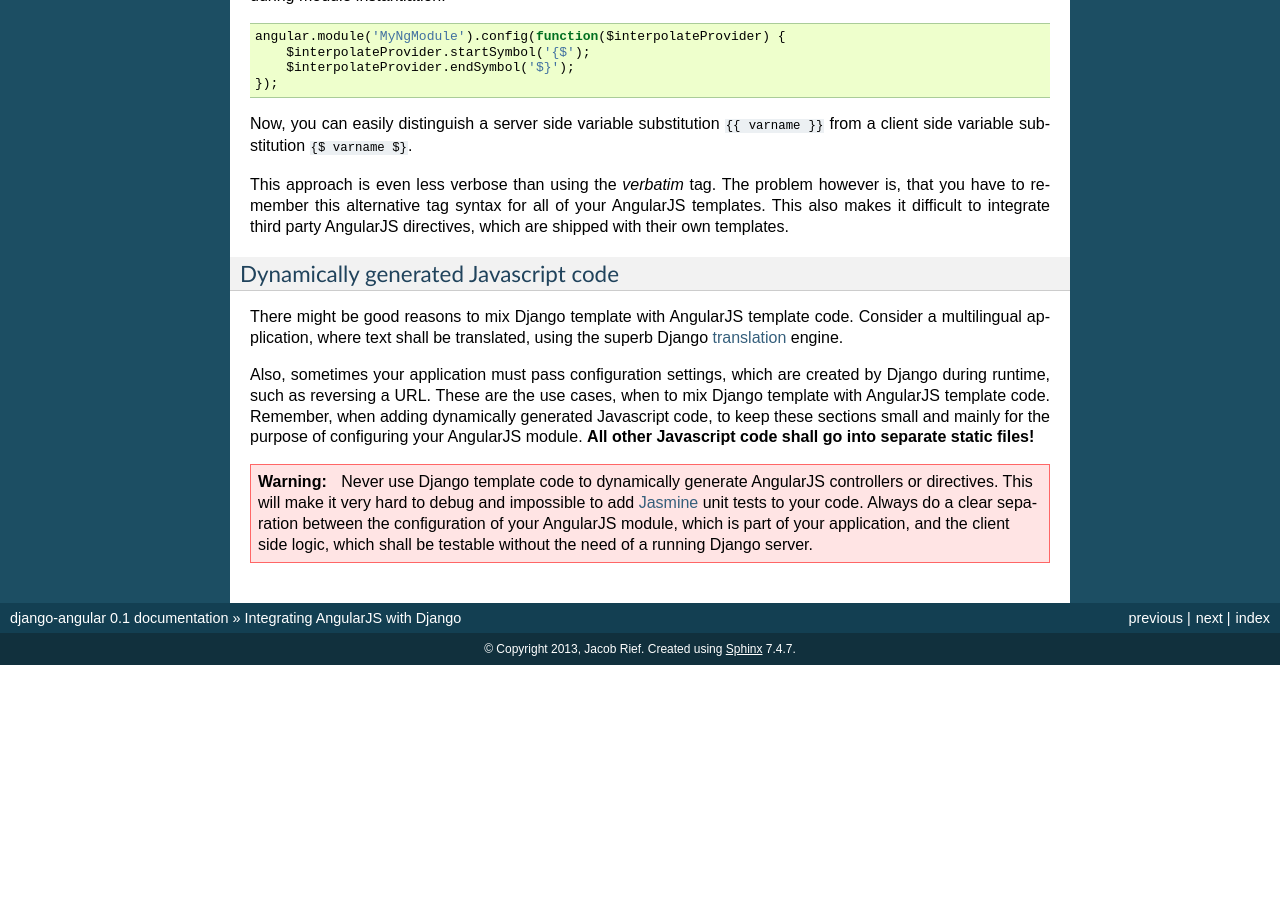
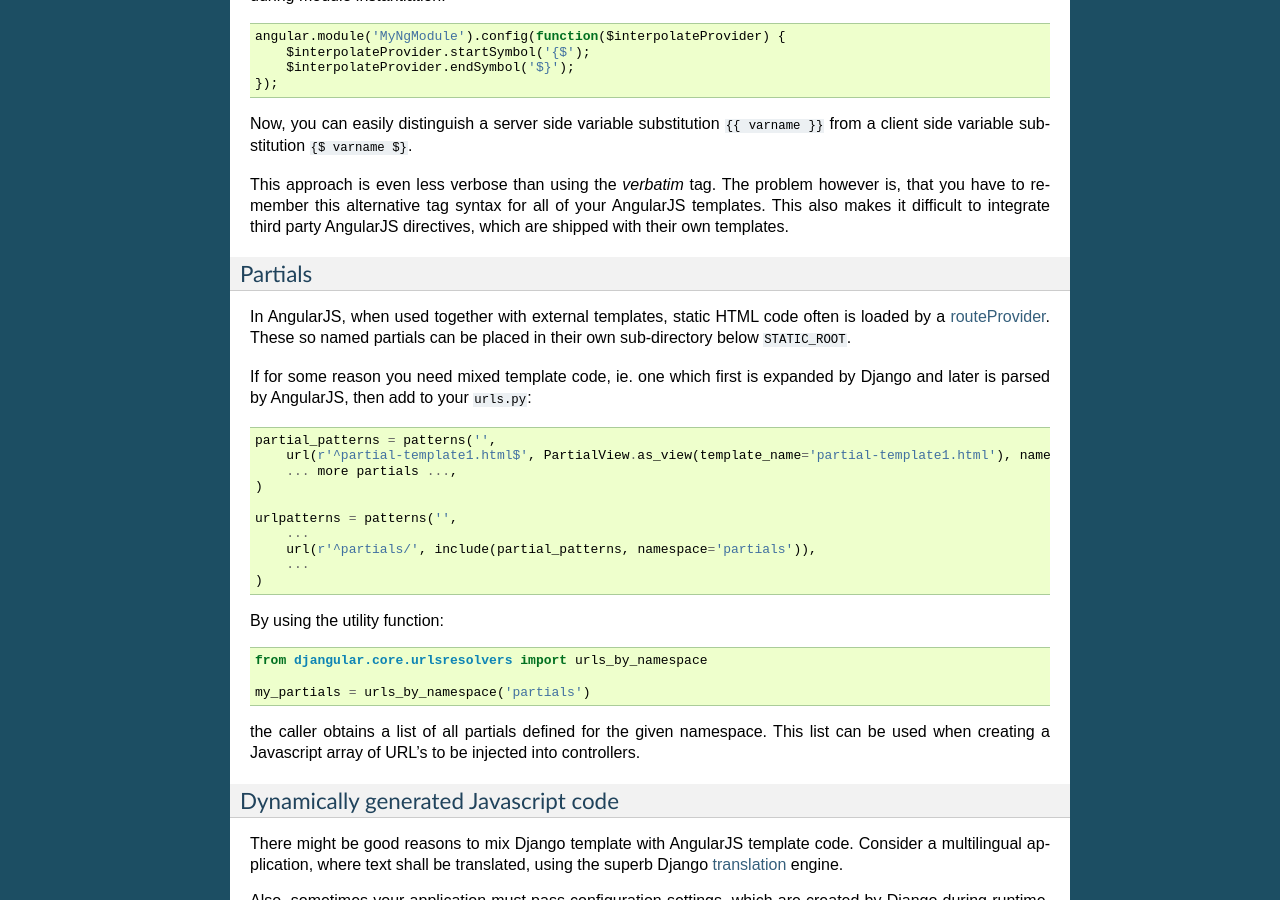
Before and after one commit to jrief/django-angular, a Sphinx documentation site: the page built from docs/integration.rst, in a window 1280 px wide and 900 px high, scrolled down 736 px. Built offline with Sphinx 7.4.7, drawn with Linux system fonts in a browser that asks for light colours; before the commit the page ends 1401 px from its top, so only the background shows below that.

Commit message:
Added better explanation of partial handling

```diff
--- a/docs/integration.rst
+++ b/docs/integration.rst
@@ -5,7 +5,6 @@ Integrating AngularJS with Django
 
 XMLHttpRequest
 --------------
-
 As a convention in web applications, Ajax requests shall send the HTTP-Header::
 
   X-Requested-With: XMLHttpRequest
@@ -28,7 +27,6 @@ would return ``False``, even for perfectly valid Ajax requests. Thus, if you use
 
 Template tags
 -------------
-
 Django and AngularJS share the same token for variable substitution in templates, ie.
 ``{{ variable_name }}``. This should not be a big problem, since you are strongly discouraged to mix
 Django template code with AngularJS template code. However this recommendation often is not
@@ -56,6 +54,35 @@ have to remember this alternative tag syntax for all of your AngularJS templates
 it difficult to integrate third party AngularJS directives, which are shipped with their own
 templates.
 
+Partials
+........
+In AngularJS, when used together with external templates, static HTML code often is loaded by a
+routeProvider_. These so named partials can be placed in their own sub-directory below
+``STATIC_ROOT``.
+
+If for some reason you need mixed template code, ie. one which first is expanded by Django and later
+is parsed by AngularJS, then add to your ``urls.py``::
+
+  partial_patterns = patterns('',
+      url(r'^partial-template1.html$', PartialView.as_view(template_name='partial-template1.html'), name='partial_template1'),
+      ... more partials ...,
+  )
+
+  urlpatterns = patterns('',
+      ...
+      url(r'^partials/', include(partial_patterns, namespace='partials')),
+      ...
+  )
+
+By using the utility function::
+
+  from djangular.core.urlsresolvers import urls_by_namespace
+
+  my_partials = urls_by_namespace('partials')
+
+the caller obtains a list of all partials defined for the given namespace. This list can be used
+when creating a Javascript array of URL's to be injected into controllers.
+
 Dynamically generated Javascript code
 .....................................
 
@@ -76,5 +103,6 @@ code shall go into separate static files!**
        without the need of a running Django server.
 
 .. _verbatim: https://docs.djangoproject.com/en/1.5/ref/templates/builtins/#verbatim
+.. _routeProvider: _http://docs.angularjs.org/api/ng.$routeProvider
 .. _translation: https://docs.djangoproject.com/en/1.5/topics/i18n/translation/
 .. _Jasmine: http://pivotal.github.io/jasmine/
```
